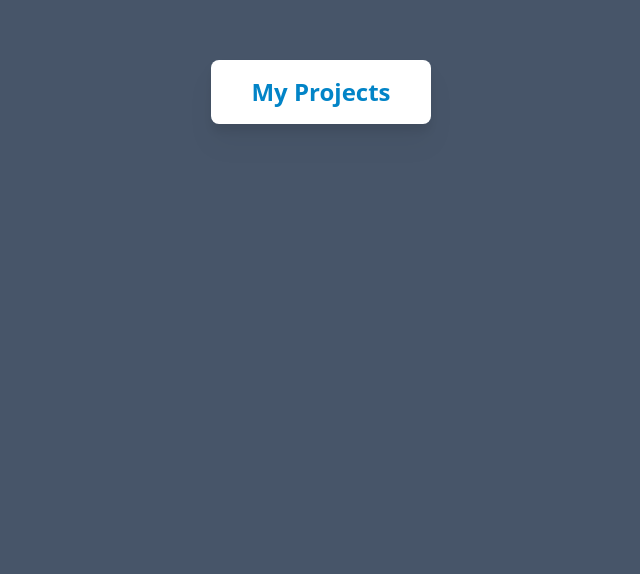
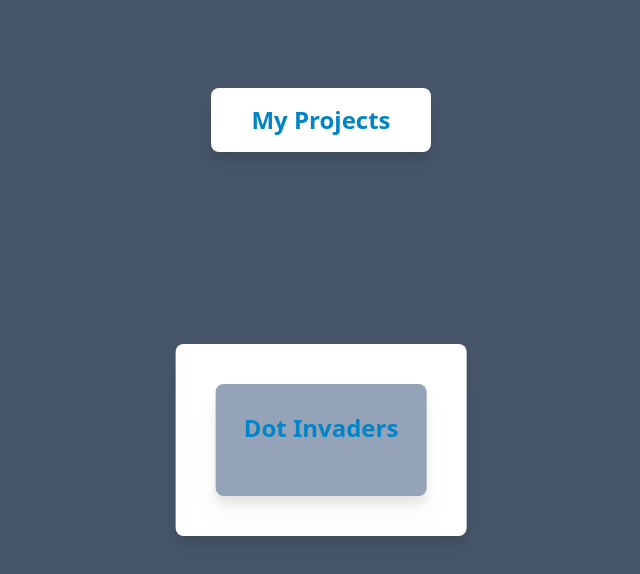
Before and after one commit to Vihaan7207/Website-Dev, a plain HTML site: page index.html in a window 1280 px wide. Shown: the part 1560-2134 px from the top of the page, without its empty margins (319-959 px from the left). Drawn offline with nearby package versions, Linux system fonts and the light colour scheme.

Commit message:
Added some more stuff

```diff
--- a/index.html
+++ b/index.html
@@ -41,9 +41,18 @@
       class="w-screen h-screen bg-slate-600 flex justify-center relative"
     >
       <div
-        class="bg-white h-16 pt-4 pb-10 px-10 rounded-lg drop-shadow-xl flex justify-center align-center absolute top-5"
+        class="bg-white h-16 pt-4 pb-10 px-10 rounded-lg drop-shadow-xl flex justify-center align-center absolute top-12"
       >
         <h1 class="font-bold text-2xl text-sky-600">My Projects</h1>
+      </div>
+      <div class="bg-white p-10 rounded-lg drop-shadow-xl absolute -translate-x-1/2 -translate-y-1/2 left-1/2 top-1/2 flex justify-around content-around">
+        <a href="https://vihaan7207.github.io/Dot-Invaders" target="_blank">
+          <div class="bg-slate-400 p-7 drop-shadow-xl rounded-lg hover:scale-95">
+            <h2 class="font-bold text-2xl text-sky-600 cursor-pointer">Dot Invaders</h2>
+            <br/>
+            <p class=""></p>
+          </div>
+        </a>
       </div>
     </div>
   </body>
--- a/sandbox.config.json
+++ /dev/null
@@ -1,3 +0,0 @@
-{
-  "template": "static"
-}
```
Also changed, not shown: package.json (deleted, +0 -24 lines), README.md (deleted).
